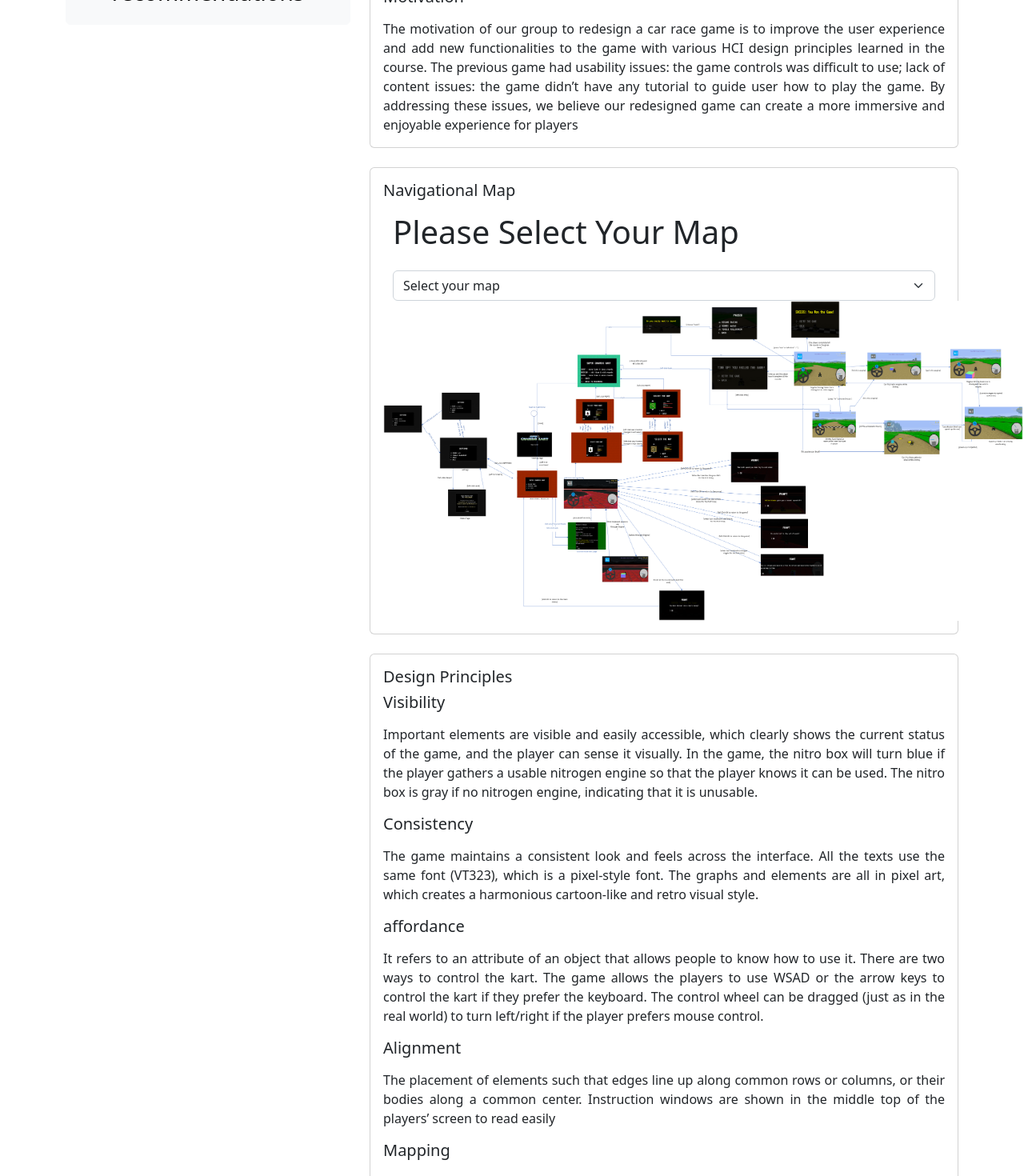
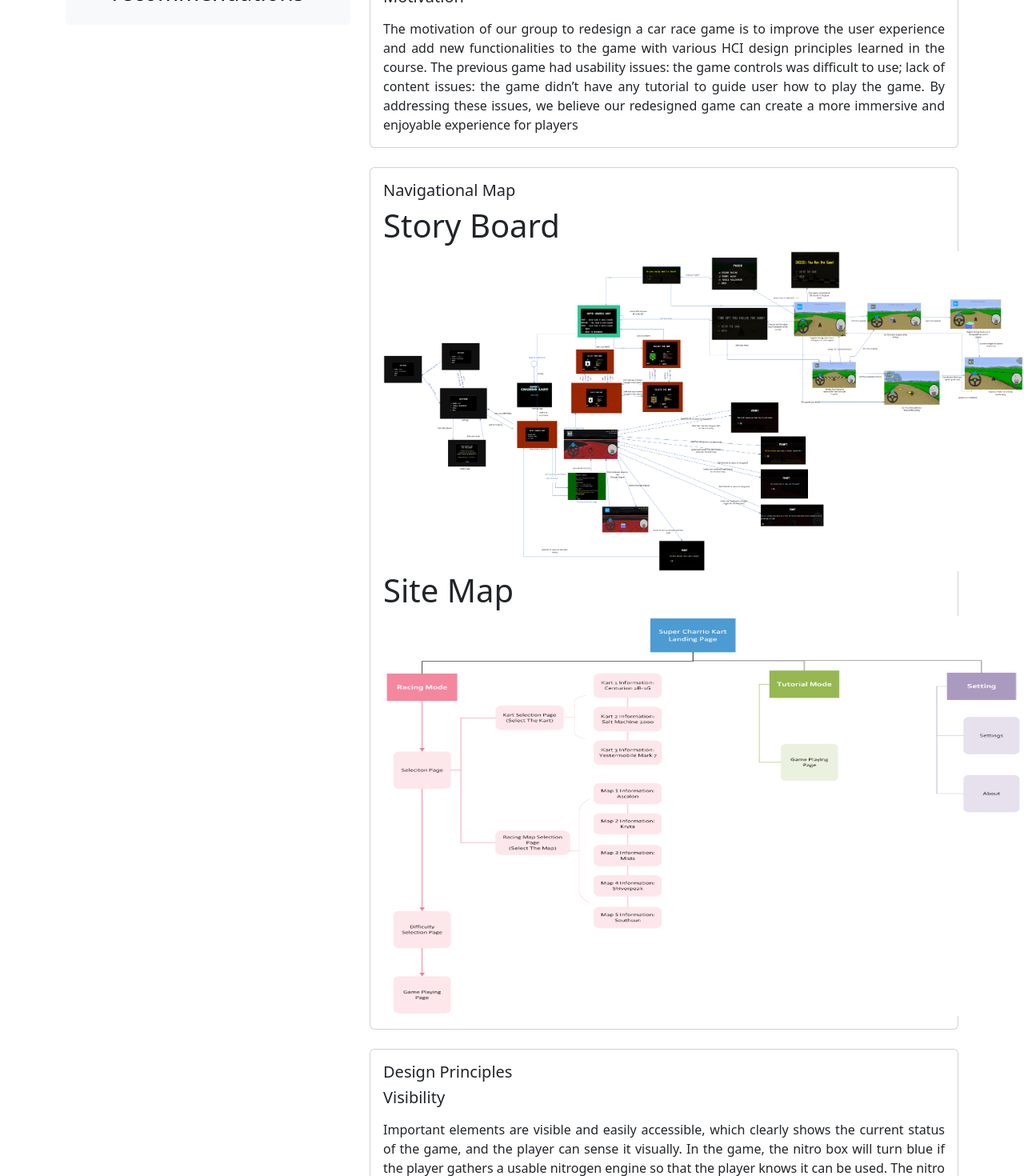
Before and after one commit to hesihui/4474finalweb, a React (Create React App) app: page / in a window 1280 px wide. Shown: the part 474-1944 px from the top of the page at 80% size. Built offline with nearby package versions, Linux system fonts and the light colour scheme.

Commit message:
add site map

```diff
--- a/src/App.js
+++ b/src/App.js
@@ -14,6 +14,7 @@ import { faArrowUp } from "@fortawesome/free-solid-svg-icons";
 import DropDown from "./Component/DropDown";
 import ImageMagnifier from "./Component/magnifier";
 import storyBoard from "./Component/assets/storyboard.png";
+import siteMap from "./Component/assets/siteMap.png"
 
 function App() {
   const [open, setOpen] = useState(false);
@@ -324,11 +325,18 @@ function App() {
             <Card.Body>
               <Card.Title id="navimap">Navigational Map</Card.Title>
               <Card.Text className="text-justify">
-                <DropDown />
+                {/* <DropDown /> */}
+                <h1>Story Board</h1>
                 <ImageMagnifier
                   src={storyBoard}
                   width={"800px"}
                   height={"400px"}
+                />
+                <h1>Site Map</h1>
+                <ImageMagnifier
+                  src={siteMap}
+                  width={"800px"}
+                  height={"500px"} zoomLevel={"2"}
                 />
               </Card.Text>
             </Card.Body>
```
Also changed, not shown: src/Component/assets/siteMap.png (added).
